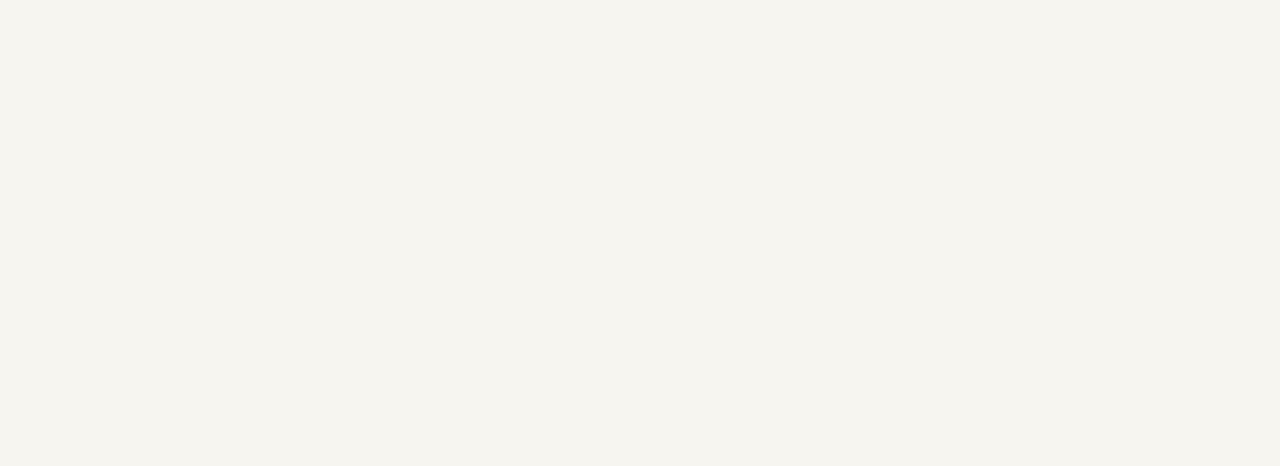
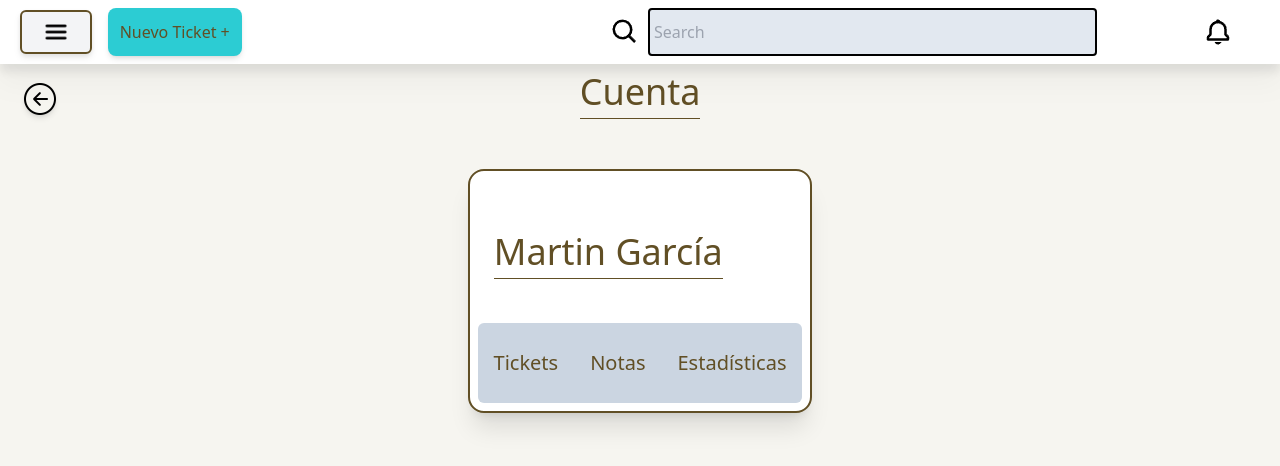
Before and after one commit to MartinGuia/mahekal, a React (Create React App) app in the folder client/: page /account in a window 1280 px wide. Before the commit this address had no page. Shown: the top 466 px of the page. Built offline with nearby package versions, Linux system fonts and the light colour scheme.

Commit message:
updating components and creating missing views

```diff
--- a/client/package.json
+++ b/client/package.json
@@ -9,11 +9,11 @@
     "@mui/icons-material": "^5.15.6",
     "@mui/material": "^5.15.6",
     "@mui/styled-engine-sc": "^6.0.0-alpha.13",
+    "@tanstack/react-table": "^8.12.0",
     "@testing-library/jest-dom": "^5.17.0",
     "@testing-library/react": "^13.4.0",
     "@testing-library/user-event": "^13.5.0",
     "clsx": "^2.1.0",
-    "history": "^5.3.0",
     "react": "^18.2.0",
     "react-dom": "^18.2.0",
     "react-dropzone": "^14.2.3",
--- a/client/src/App.js
+++ b/client/src/App.js
@@ -5,6 +5,8 @@ import NewTicketPage from './pages/NewTicketPage';
 import Login from "./pages/Login";
 import DepartamentosPage from './pages/DepartamentosPage';
 import ListOfDeptCollabs from './pages/ListOfDeptCollabs';
+import AllAccountPage from './pages/AllAccountPage';
+import AccountCollabPage from './pages/AccountCollabPage';
 
 function App() {
   return (
@@ -16,6 +18,8 @@ function App() {
         <Route path='/newticket' element={<NewTicketPage/>}/>
         <Route path='/departamentos' element={<DepartamentosPage/>}/>
         <Route path='/listadptocollabs' element={<ListOfDeptCollabs/>}/>
+        <Route path='/allaccounts' element={<AllAccountPage/>}/>
+        <Route path='/account' element={<AccountCollabPage/>}/>
         <Route path='/register' element={<h1>REGISTER</h1>}/>
         <Route path='/ticket/:id' element={<h1>TICKET</h1>}/>
         <Route path='/profile' element={<h1>PROFILE</h1>}/>
--- a/client/src/components/Nav.jsx
+++ b/client/src/components/Nav.jsx
@@ -31,7 +31,7 @@ export default function Nav({children}) {
       id: 3,
       title: "Cuentas",
       image: cuentas,
-      to: '/',
+      to: '/allaccounts',
     },
     {
       id: 4,
--- /dev/null
+++ b/client/src/pages/AccountCollabPage.jsx
@@ -0,0 +1,54 @@
+import React from 'react'
+import Nav from '../components/Nav'
+import { Title } from '../components/Headers/Title'
+import { Link } from 'react-router-dom'
+import { Tarjeta } from '../components/ui/Tarjeta'
+
+function AccountCollabPage() {
+  return (
+    <Nav>
+        <Title>Cuenta</Title>
+        {/* Caja que contiene el boton para regresar una pagina atras */}
+        <div className="w-[9%] bottom-9 left-6 relative">
+          <button className="rounded-full shadow-md">
+            <Link to="/allaccounts">
+              <img
+                src="flechaAtras.png"
+                className="size-8 max-[281px]:size-6"
+                alt=""
+              />
+            </Link>
+          </button>
+        </div>
+
+        <section className='w-[100%] h-auto'>
+            <div className='w-[100%] flex justify-center'>
+            <Tarjeta className='w-[80%] h-auto flex-col items-center max-[1281px]:w-[90%] max-[391px]:w-[90%]'>
+                <div className='w-[100%] h-36 flex justify-center items-center'>
+                    <div className='w-[90%] flex'>
+                        <div className=''>
+                            <Title className=''>Martin García</Title>
+                        </div>
+                    </div>
+                    {/* <div className='w-[50%]'>
+                        <div className='w-[100%] flex justify-center'>
+                            <button>
+                                <p>Mensaje</p>
+                                <img src="" alt="" />
+                            </button>
+                        </div>
+                    </div> */}
+                </div>
+                <div className='w-[100%] flex h-20 bg-slate-300 rounded-md items-center'>
+                    <div className='mx-4 text-xl'>Tickets</div>
+                    <div className='mx-4 text-xl'>Notas</div>
+                    <div className='mx-4 text-xl'>Estadísticas</div>
+                </div>
+            </Tarjeta>
+        </div>
+        </section>
+    </Nav>
+  )
+}
+
+export default AccountCollabPage
--- /dev/null
+++ b/client/src/pages/AllAccountPage.jsx
@@ -0,0 +1,18 @@
+import { Title } from '../components/Headers/Title';
+import Nav from '../components/Nav'
+import {
+    useReactTable,
+
+ } from "@tanstack/react-table";
+
+function AllAccountPage() {
+
+    useReactTable({})
+  return (
+    <Nav>
+        <Title>Cuentas</Title>
+    </Nav>
+  )
+}
+
+export default AllAccountPage
--- a/client/src/pages/ListOfDeptCollabs.jsx
+++ b/client/src/pages/ListOfDeptCollabs.jsx
@@ -8,9 +8,24 @@ import { useState } from 'react';
 function ListOfDeptCollabs() {
 
   const initialData = [
-    { id: 1, name: 'Martin Garcia', status: 'connected', lastSeen: '2024-02-15' },
-    { id: 2, name: 'Jimena Chavez', status: 'disconnected', lastSeen: '2024-02-14' },
-    { id: 3, name: 'Emanuel Armenta', status: 'disconnected', lastSeen: '2024-02-14' },
+    {
+      id: 1,
+      name: "Martin Garcia",
+      status: "connected",
+      lastSeen: "2024-02-15",
+    },
+    {
+      id: 2,
+      name: "Jimena Chavez",
+      status: "disconnected",
+      lastSeen: "2024-02-14",
+    },
+    {
+      id: 3,
+      name: "Emanuel Armenta",
+      status: "disconnected",
+      lastSeen: "2024-02-14",
+    },
   ];
 
   const [data, setData] = useState(initialData);
@@ -19,29 +34,6 @@ function ListOfDeptCollabs() {
     setData(data.filter(item => item.id !== id));
   };
 
-  // const data = [
-  //   {
-  //     Nombre: "Luis Suarez",
-  //     Estado: 'En linea',
-  //     Conexion: 'Hace 1 hora'
-  //   },
-  //   {
-  //     Nombre: "Martin Garcia",
-  //     Estado: 'En linea',
-  //     Conexion: 'Hace 2 minutos'
-  //   },
-  //   {
-  //     Nombre: "Jimena Chavez",
-  //     Estado: 'En linea',
-  //     Conexion: 'Hace 4 horas'
-  //   },
-  //   {
-  //     Nombre: "Melissa Garcia",
-  //     Estado: 'En linea',
-  //     Conexion: 'Hace 3 horas'
-  //   },
-
-  // ];
 
   return (
     <>
@@ -66,7 +58,7 @@ function ListOfDeptCollabs() {
         </section>
 
         <section className="w-[100%] flex justify-center">
-          <table className="min-w-[70%] divide-y divide-gray-200 shadow-lg max-w-[50%]">
+          <table className="min-w-[70%] mt-4 divide-y divide-gray-200 shadow-lg max-w-[50%]">
             <thead className="bg-gray-50">
               <tr className='text-center'>
                 <th
@@ -129,28 +121,6 @@ function ListOfDeptCollabs() {
             </tbody>
           </table>
         </section>
-
-        {/* <section className="w-[100%] h-[100%]">
-          <TableContainer>
-            <Table>
-              <TableHead className="">
-                <TableCell>Nombre</TableCell>
-                <TableCell>Estado</TableCell>
-                <TableCell>Ultima conexion</TableCell>
-              </TableHead>
-
-              <TableBody>
-                {data.map((celda) => (
-                  <TableRow>
-                    <TableCell>{celda.Nombre}</TableCell>
-                    <TableCell>{celda.Estado}</TableCell>
-                    <TableCell>{celda.Nombre}</TableCell>
-                  </TableRow>
-                ))}
-              </TableBody>
-            </Table>
-          </TableContainer>
-        </section> */}
       </Nav>
     </>
   );
--- a/client/src/pages/NewTicketPage.jsx
+++ b/client/src/pages/NewTicketPage.jsx
@@ -11,10 +11,9 @@ import { Title } from '../components/Headers/Title'
 const SuppliersPrioritys=[ 'Bajo', 'Medio', 'Alto', 'Critico']
 
 const status=[
-  {label:'Nuevo', value:'Nuevo'},
   {label:'En curso', value:'En curso'},
+  {label:'En pausa/revision', value:'En pausa/revision'},
   {label:'Resuelto', value:'Resuelto'},
-  {label:'En pausa/revision', value:'En pausa/revision'},
 ]
 
 function NewTicketPage() {
@@ -111,20 +110,20 @@ function NewTicketPage() {
                       value: sup,
                     }))}
                     onChange={handleSelectPriority}
-                    styles={{
-                      control: (styles) => {
-                        console.log(styles);
-                        return {
-                          ...styles,
-                        };
-                      },
-                      option: (styles) => {
-                        return {
-                          ...styles,
-                          backgroundColor: "#EEE0CB",
-                        };
-                      },
-                    }}
+                    // styles={{
+                    //   control: (styles) => {
+                    //     console.log(styles);
+                    //     return {
+                    //       ...styles,
+                    //     };
+                    //   },
+                    //   option: (styles) => {
+                    //     return {
+                    //       ...styles,
+                    //       backgroundColor: "",
+                    //     };
+                    //   },
+                    // }}
                   />
                 </div>
                 <div className="w-[70%] flex-col max-[541px]:w-[100%] max-[541px]:items-center max-[541px]:flex">
```
Also changed, not shown: 1 other file (tests, documents, lock files or other folders).
